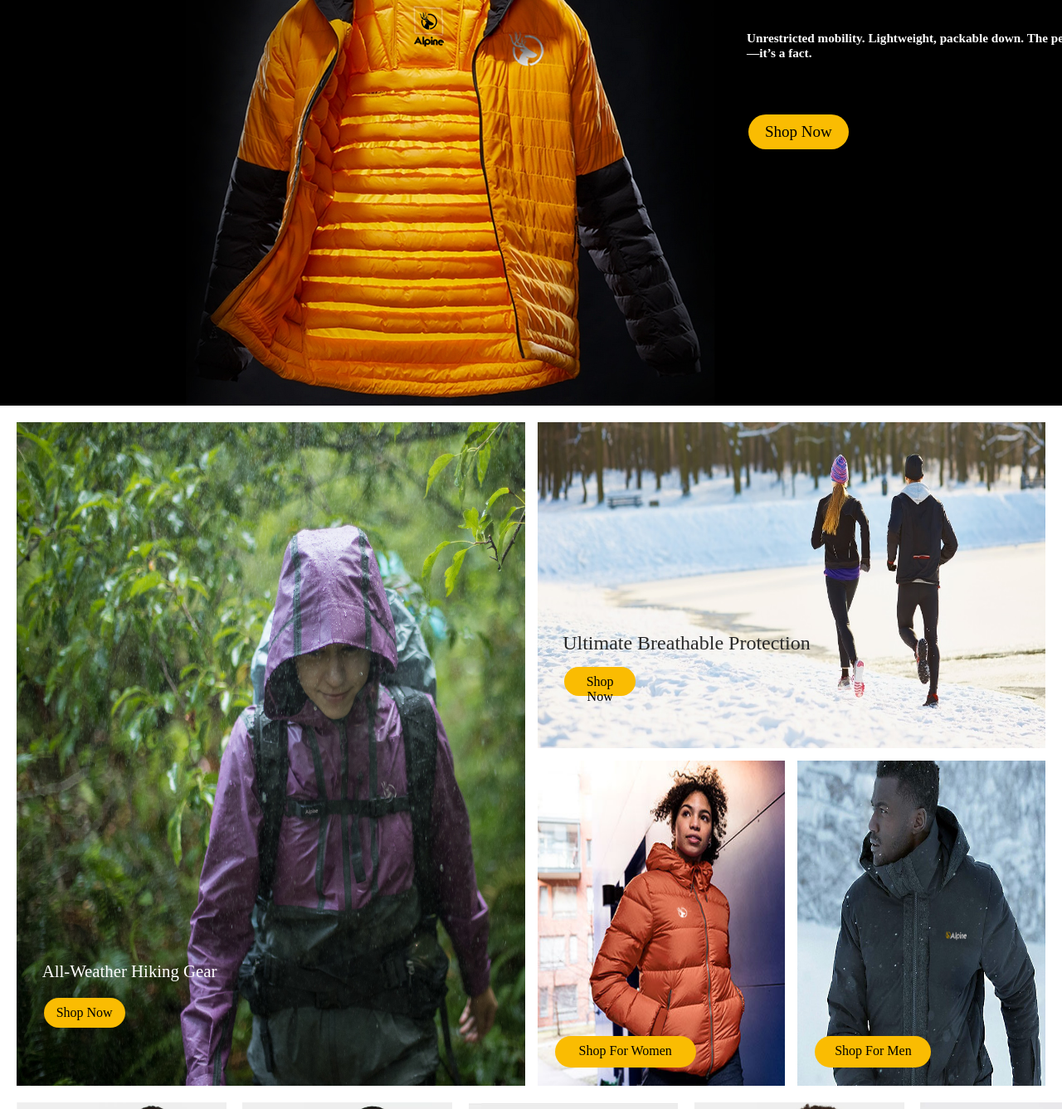
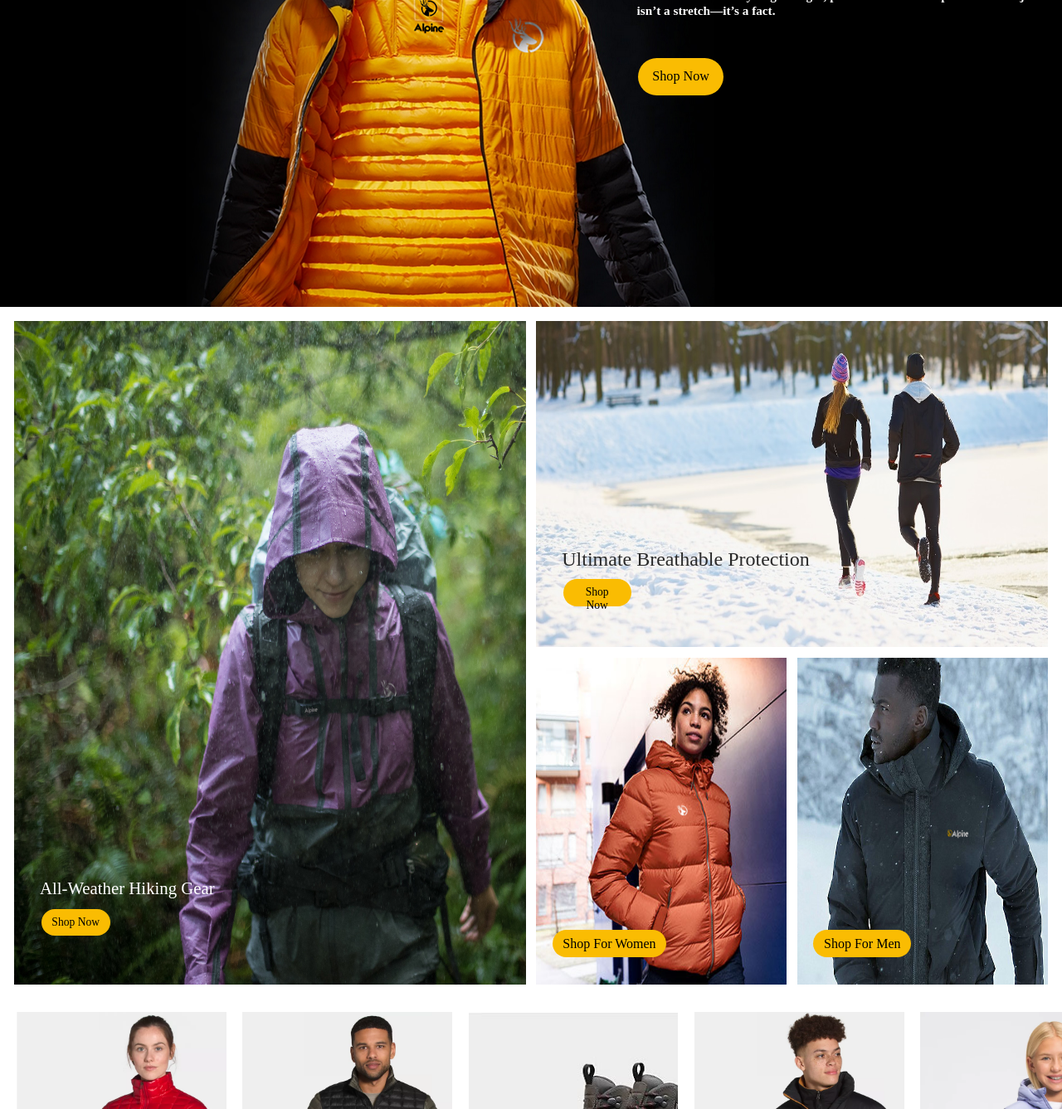
Before and after one commit to ShafrirKashi/my-website, a React (Create React App) app: page / in a window 1280 px wide. Shown: the part 1121-2458 px from the top of the page at 83% size. Built offline with nearby package versions, Linux system fonts and the light colour scheme.

Commit message:
11.11 20:53

```diff
--- a/src/Components/Container1/Container1.css
+++ b/src/Components/Container1/Container1.css
@@ -33,7 +33,7 @@
       grid-column: 2/3;
       grid-row: 3/4;
       position: relative;
-      left: 2px;
+      left: 0.21vh;
 
 }
     .button1 {
@@ -42,20 +42,20 @@
       font-family: eras itc;
       position: absolute;
       left: 0px;
-      top: 10px;
+      top: 1.06vh;
       color: black;
       height: auto;
       width: auto;
-      padding: 10px 20px;
+      padding: 1.06vh 2.13vh;
       text-align: center;
       text-decoration: none;
       display: inline-block;
-      font-size: 19px;
-      margin: 4px 2px;
+      font-size: 2.02vh;
+      margin: 0.42vh 0.21vh;
       cursor: pointer;
       grid-row: 4/5;
       grid-column: 2/3;
-      border-radius: 100px;
+      border-radius: 10.66vh;
 
     }
 
--- a/src/Components/Container2/Container2.css
+++ b/src/Components/Container2/Container2.css
@@ -1,11 +1,11 @@
 .secondcontainer {
-    height: 700px;
+    height: 74.62vh;
     width: 100vw;
     background-image: url('../Background/2.jpg');
     background-repeat: no-repeat;
-    margin-top: 20px;
+    margin-top: 2.13vh;
     position: relative;
-    top: 90px;
+    top: 9.59vh;
 
 
 }
@@ -17,8 +17,8 @@
         width: 100%;
         height: 60%;
         display: grid;
-        grid-template-columns: 900px 600px auto;
-        grid-template-rows: 130px 100px 100px ;
+        grid-template-columns: 95.94vh  63.96vh auto;
+        grid-template-rows: 13.85vh 10.66vh 10.66vh ;
 }
 
 .button2 {
@@ -27,20 +27,20 @@
     font-family: eras itc;
     position: absolute;
     left: 0px;
-    top: 10px;
+    top: 1.066vh;
     color: black;
     height: auto;
     width: auto;
-    padding: 10px 20px;
+    padding: 1.66vh 2.132vh;
     text-align: center;
     text-decoration: none;
     display: inline-block;
-    font-size: 19px;
-    margin: 4px 2px;
+    font-size: 2.02vh;
+    margin: 0.42vh 0.21vh;
     cursor: pointer;
     grid-row: 3/4;
     grid-column: 2/3;
-    border-radius: 100px;
+    border-radius: 10.66vh;
 
   }
 
--- a/src/Components/Container3/Container3.css
+++ b/src/Components/Container3/Container3.css
@@ -1,10 +1,10 @@
 .container3 {
     /* background-color: blue; */
-    margin-top: 20px;
-    margin-bottom: 20px;
+    margin-top: 2.13vh;
+    margin-bottom: 2.13vh;
     height: 100vh;
     position: relative;
-    top: 90px;
+    top: 9.594vh;
 
 
 }
--- a/src/Components/Picturebox/Picturebox.css
+++ b/src/Components/Picturebox/Picturebox.css
@@ -2,11 +2,11 @@
     /* background-color: green; */
     /* margin-top: 20px; */
     height: 100%;
-    margin: 20px;
+    margin: 2.132vh;
     display: grid;
     grid-template-columns: 1fr 1fr 1fr 1fr;
     grid-template-rows: 1fr 1fr 1fr 1fr;
-    grid-gap: 15px;
+    grid-gap: 1.599vh;
 
 }
 .box1 {
@@ -18,7 +18,7 @@
     background-repeat: no-repeat;
     display: grid;
     grid-template-columns: 5% auto;
-    grid-template-rows: auto 30px 120px;
+    grid-template-rows: auto 3.19vh 12.79vh;
     }
     .box1text{
         font-family: Eras itc;
@@ -36,21 +36,21 @@
         /* font-weight: bold; */
         position: absolute;
         left: 0px;
-        top: 10px;
+        top: 1.066vh;
         color: black;
         /* border: 1px solid black; */
         height: auto;
         width: auto;
-        padding: 9px 15px;
+        padding: 0.959vh 1.599vh;
         text-align: center;
         text-decoration: none;
         display: inline-block;
-        font-size: 16px;
-        margin: 4px 2px;
+        font-size: 1.70vh;
+        margin: 0.42vh 0.21vh;
         cursor: pointer;
         grid-row: 3/4;
         grid-column: 2/3;
-        border-radius: 100px;
+        border-radius: 10.660vh;
 
       }
 
@@ -67,7 +67,7 @@
     background-repeat: no-repeat;
     display: grid;
     grid-template-columns: 5% auto;
-    grid-template-rows: auto 30px 110px;
+    grid-template-rows: auto 3.19vh 11.72vh;
 }
 .box2text{
     font-family: Eras itc;
@@ -85,14 +85,14 @@
     top: 1.06vh;
     height: 2.13vh;
     width: 4.38vw;
-    padding: 9px 15px;
+    padding: 0.95vh 1.599vh;
     text-align: center;
     text-decoration: none;
     display: inline-block;
-    font-size: 16px;
-    margin: 4px 2px;
+  font-size: 1.70vh;
+        margin: 0.42vh 0.21vh;
     cursor: pointer;
-    border-radius: 100px;
+    border-radius: 10.66vh;
     grid-row:3/4 ;
     grid-column:2/3 ;
 
@@ -118,18 +118,17 @@
     /* font-weight: bold; */
     color: black;
     position: relative;
-    top: 10px;
+    top: 1.066vh;
     /* border: 1px solid black; */
-    height: 20px;
-    width: 140px;
-    padding: 9px 15px;
+    height: auto;
+    width: auto;
+    padding: 0.95vh 1.599vh;
     text-align: center;
     text-decoration: none;
     display: inline-block;
-    font-size: 16px;
-    margin: 4px 2px;
+    padding: 0.95vh 1.599vh;
     cursor: pointer;
-    border-radius: 100px;
+    border-radius: 10.66vh;
     grid-row:3/4 ;
     grid-column:2/3 ;
     position: relative;
@@ -160,18 +159,17 @@
     /* font-weight: bold; */
     color: black;
     position: relative;
-    top: 10px;
+    top: 1.066vh;
     /* border: 1px solid black; */
-    height: 20px;
-    width: 110px;
-    padding: 9px 15px;
+    height: auto;
+    width: auto;
+    padding: 0.95vh 1.599vh;
     text-align: center;
     text-decoration: none;
     display: inline-block;
-    font-size: 16px;
-    margin: 4px 2px;
+    padding: 0.95vh 1.599vh;
     cursor: pointer;
-    border-radius: 100px;
+    border-radius: 10.66vh;
     grid-row:3/4 ;
     grid-column:2/3 ;
     position: relative;
```
